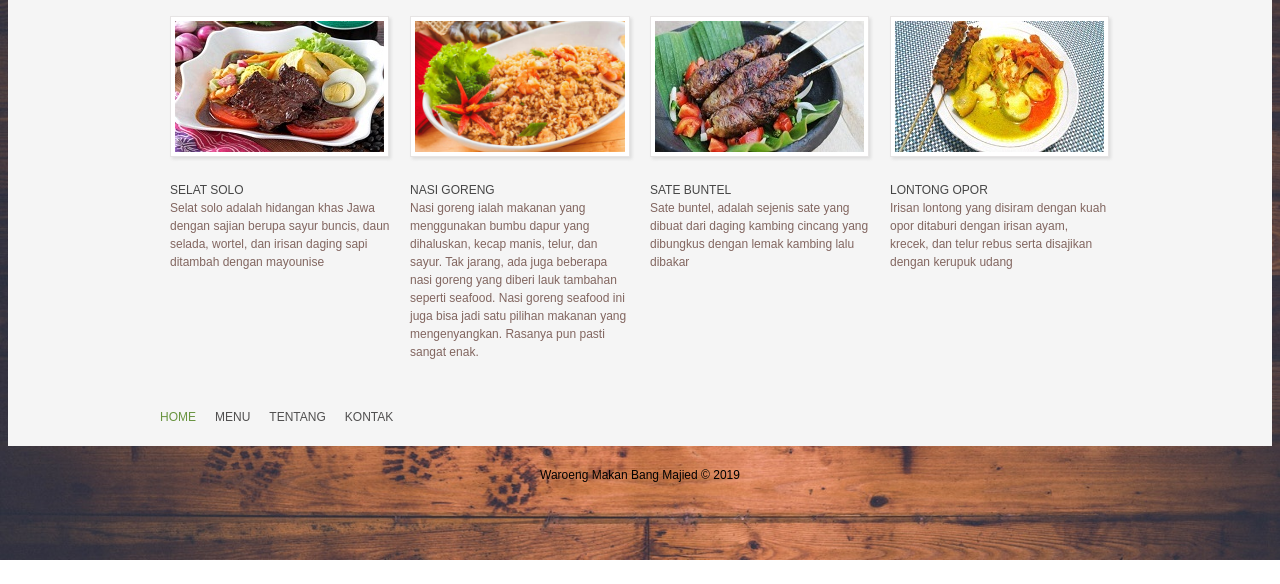
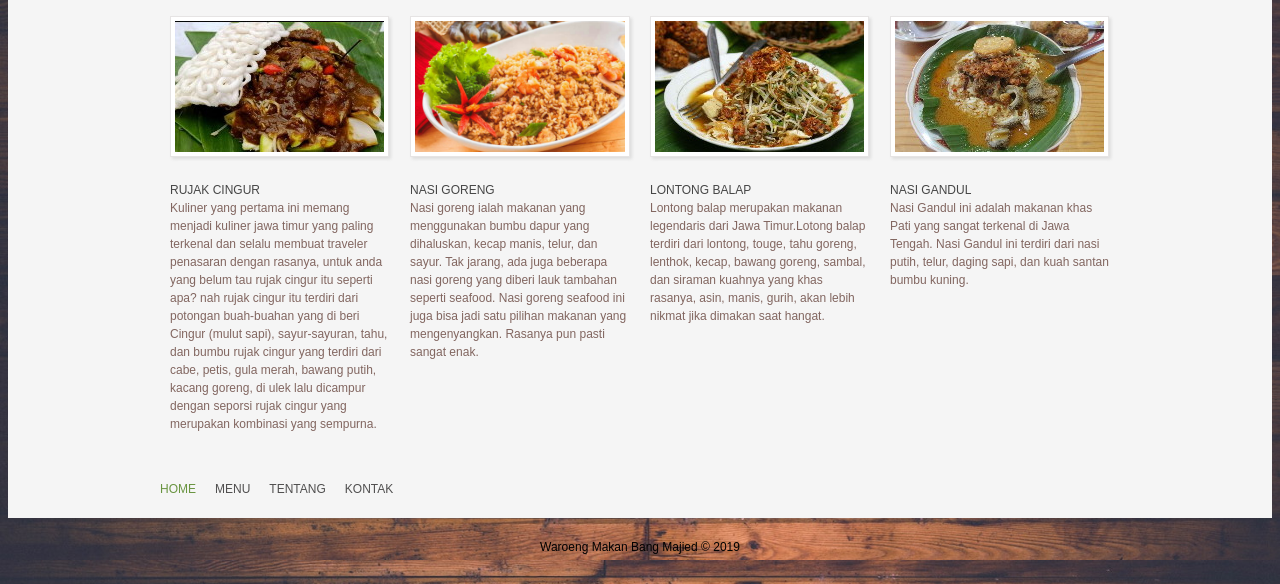
Before and after one commit to AmmarMajied/latihan, a plain HTML site: page index.html in a window 1280 px wide. Shown: the part 240-824 px from the top of the page. Before the commit the page ends 800 px from the top, so only its background shows below. Drawn offline with Linux system fonts and the light colour scheme; files whose address does not match are found by name.

Commit message:
Update index.html

```diff
--- a/index.html
+++ b/index.html
@@ -36,9 +36,9 @@
           <h2>Menu Pilihan</h2>
           <ul class="carousel1">
             <li>
-              <div><img src="image/selat.jpg" alt="">
-                <div class="col1 upp"> <a href="#">Selat Solo</a></div>
-                <span> Selat solo adalah hidangan khas Jawa dengan sajian berupa sayur buncis, daun selada, wortel, dan irisan daging sapi ditambah dengan mayounise</span>
+              <div><img src="image/rujak.jpg" alt="">
+                <div class="col1 upp"> <a href="#">Rujak Cingur</a></div>
+                <span> Kuliner yang pertama ini memang menjadi kuliner jawa timur yang paling terkenal dan selalu membuat traveler penasaran dengan rasanya, untuk anda yang belum tau rujak cingur itu seperti apa? nah rujak cingur itu terdiri dari potongan buah-buahan yang di beri Cingur (mulut sapi), sayur-sayuran, tahu, dan bumbu rujak cingur yang terdiri dari cabe, petis, gula merah, bawang putih, kacang goreng, di ulek lalu dicampur dengan seporsi rujak cingur yang merupakan kombinasi yang sempurna.</span>
               </div>
             </li>
             <li>
@@ -48,15 +48,15 @@
               </div>
             </li>
             <li>
-              <div><img src="image/buntel.jpg" alt="">
-                <div class="col1 upp"> <a href="#">Sate Buntel</a></div>
-                <span> Sate buntel, adalah sejenis sate yang dibuat dari daging kambing cincang yang dibungkus dengan lemak kambing lalu dibakar</span>
+              <div><img src="image/lontong.jpg" alt="">
+                <div class="col1 upp"> <a href="#">Lontong Balap</a></div>
+                <span> Lontong balap merupakan makanan legendaris dari Jawa Timur.Lotong balap terdiri dari lontong, touge, tahu goreng, lenthok, kecap, bawang goreng, sambal, dan siraman kuahnya yang khas rasanya, asin, manis, gurih, akan lebih nikmat jika dimakan saat hangat.</span>
               </div>
             </li>
             <li>
-              <div><img src="image/opor.jpg" alt="">
-                <div class="col1 upp"> <a href="#">Lontong Opor</a></div>
-                <span> Irisan lontong yang disiram dengan kuah opor ditaburi dengan irisan ayam, krecek, dan telur rebus serta disajikan dengan kerupuk udang</span>
+              <div><img src="image/gandul.jpg" alt="">
+                <div class="col1 upp"> <a href="#">Nasi Gandul</a></div>
+                <span> Nasi Gandul ini adalah makanan khas Pati yang sangat terkenal di Jawa Tengah. Nasi Gandul ini terdiri dari nasi putih, telur, daging sapi, dan kuah santan bumbu kuning.</span>
               </div>
             </li>
           </ul>
```
